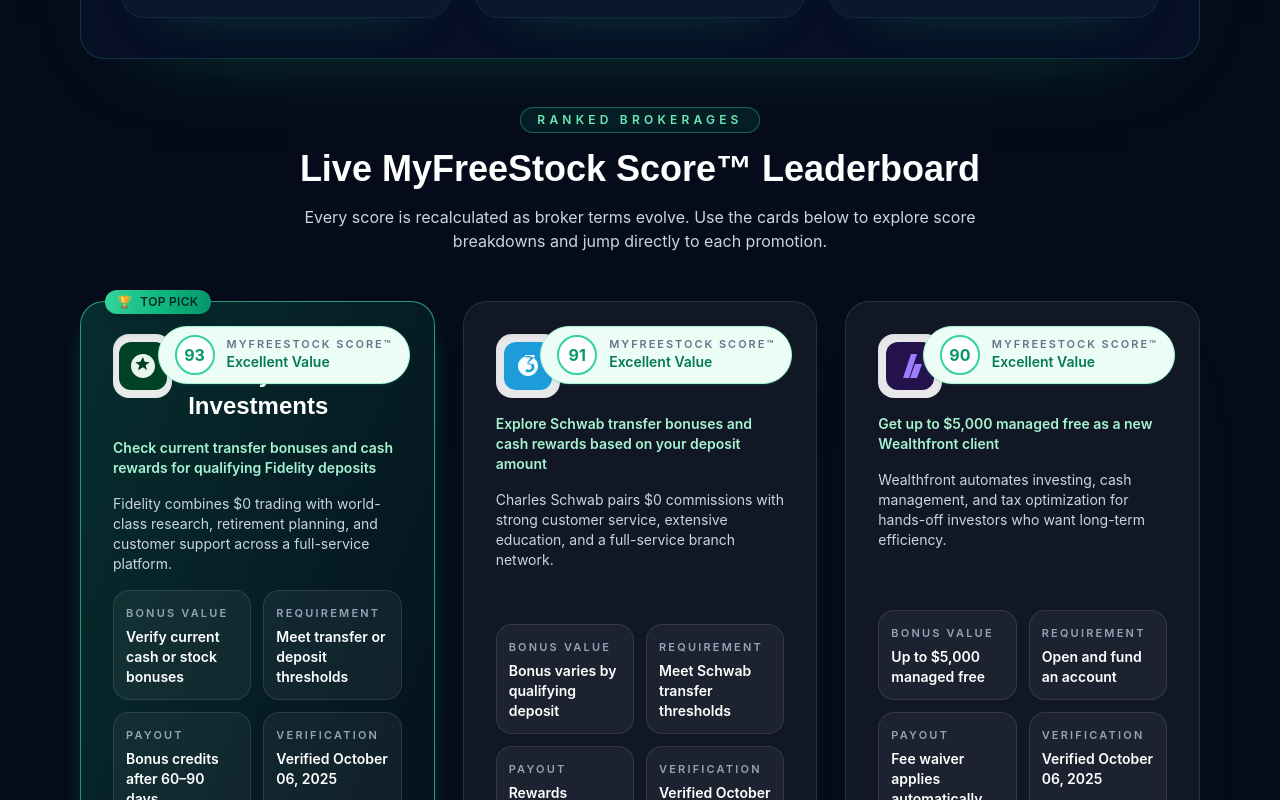
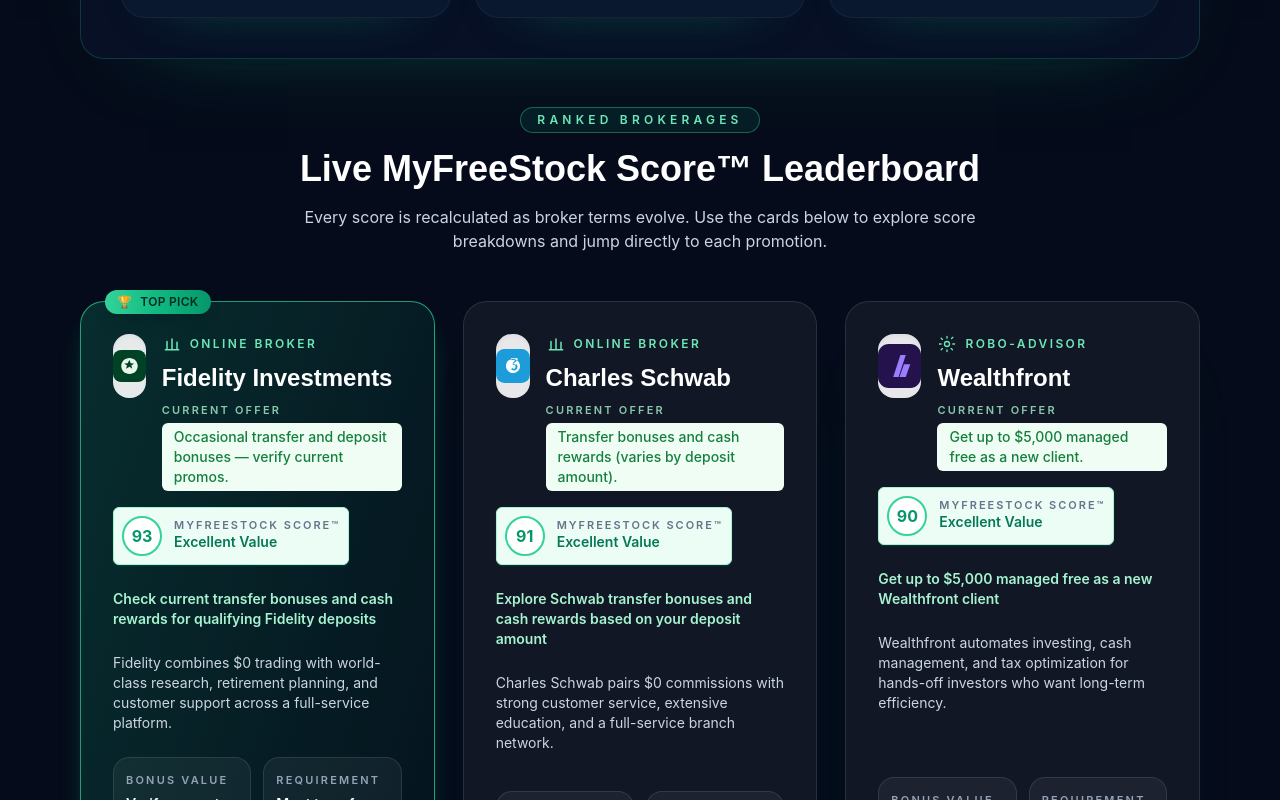
Before and after one commit to dregna/myfreestocks, a React (Vite) app: page /offers in a window 1280 px wide. Shown: the part 2000-2800 px from the top of the page. Built offline with nearby package versions, Linux system fonts and the light colour scheme.

Commit message:
fix: polish offers broker boxes

```diff
--- a/src/components/offers/BrokerBox.jsx
+++ b/src/components/offers/BrokerBox.jsx
@@ -131,9 +131,27 @@
     { label: "Verification", value: offerDetails.expiration ?? "Verified 2025" },
   ];
 
+  const rawOfferText =
+    (typeof offer?.currentPromo === "string" && offer.currentPromo.trim()) ||
+    (typeof offerDetails?.value === "string" && offerDetails.value.trim()) ||
+    (typeof offerDetails?.headline === "string" && offerDetails.headline.trim()) ||
+    (typeof offerDetails?.summary === "string" && offerDetails.summary.trim()) ||
+    "";
+
+  const normalizedOfferText = rawOfferText.trim();
+  const hasStrongOffer = normalizedOfferText.length > 0;
+
+  const offerHighlightClass = hasStrongOffer
+    ? "bg-green-50 dark:bg-green-900/20 text-green-700 dark:text-green-300"
+    : "bg-slate-100/10 text-slate-300 dark:text-slate-200/70";
+
+  const offerHighlightText = hasStrongOffer
+    ? normalizedOfferText
+    : "No current offer";
+
   return (
     <article
-      className={`relative flex h-full flex-col justify-between gap-4 rounded-3xl border p-6 text-left transition-all duration-200 hover:scale-[1.02] md:p-8 ${
+      className={`relative flex h-full flex-col justify-between gap-6 rounded-3xl border p-6 text-left transition-all duration-200 hover:scale-[1.02] md:p-8 ${
         isTopPick
           ? "border-emerald-400/70 bg-gradient-to-br from-emerald-500/20 via-emerald-500/10 to-transparent shadow-xl shadow-emerald-500/30 hover:shadow-emerald-500/40"
           : "border-white/10 bg-white/5 shadow-[0_30px_80px_-60px_rgba(16,185,129,0.35)] hover:border-emerald-400/60 hover:shadow-lg"
@@ -146,12 +164,8 @@
         </span>
       )}
 
-      <ScoreBadge
-        score={computedScore}
-        className="absolute right-6 top-6 shadow-lg shadow-emerald-500/20"
-      />
-
-      <div className="flex flex-col gap-4 pr-0">
+      <div className="flex flex-col gap-6">
+        <div className="flex flex-wrap items-start justify-between gap-4">
           <div className="flex items-start gap-4">
             <div className="flex h-16 w-16 items-center justify-center rounded-2xl bg-white/90 shadow-inner">
               <img
@@ -161,13 +175,34 @@
                 loading="lazy"
               />
             </div>
-          <div className="flex flex-col gap-1">
+            <div className="flex flex-col gap-2">
               <div className="flex items-center gap-2 text-xs font-semibold uppercase tracking-[0.2em] text-emerald-300">
                 {categoryIcon}
                 <span>{categoryLabel}</span>
               </div>
               <h3 className="text-2xl font-bold text-white">{name}</h3>
+              <div className="flex flex-col gap-1">
+                <span className="text-[11px] font-semibold uppercase tracking-[0.2em] text-emerald-200/80">
+                  Current Offer
+                </span>
+                <div
+                  className={`inline-block rounded-md px-3 py-1 text-sm font-medium ${offerHighlightClass}`}
+                >
+                  {offerHighlightText}
                 </div>
+              </div>
+            </div>
+          </div>
+          <Link
+            to={`/offers/${slug ?? id}`}
+            className="group inline-flex shrink-0 self-start rounded-md focus-visible:outline-none focus-visible:ring-2 focus-visible:ring-emerald-300/60 focus-visible:ring-offset-2 focus-visible:ring-offset-transparent"
+            aria-label={`${name} detailed review`}
+          >
+            <ScoreBadge
+              score={computedScore}
+              className="!p-1.5 sm:!p-2 inline-flex items-center !rounded-md shadow-lg shadow-emerald-500/20 transition-transform duration-200 hover:scale-105 hover:shadow-md"
+            />
+          </Link>
         </div>
 
         {headline && <p className="text-sm font-semibold text-emerald-200">{headline}</p>}
```
Lines whose indentation alone changed are shown as unchanged.
